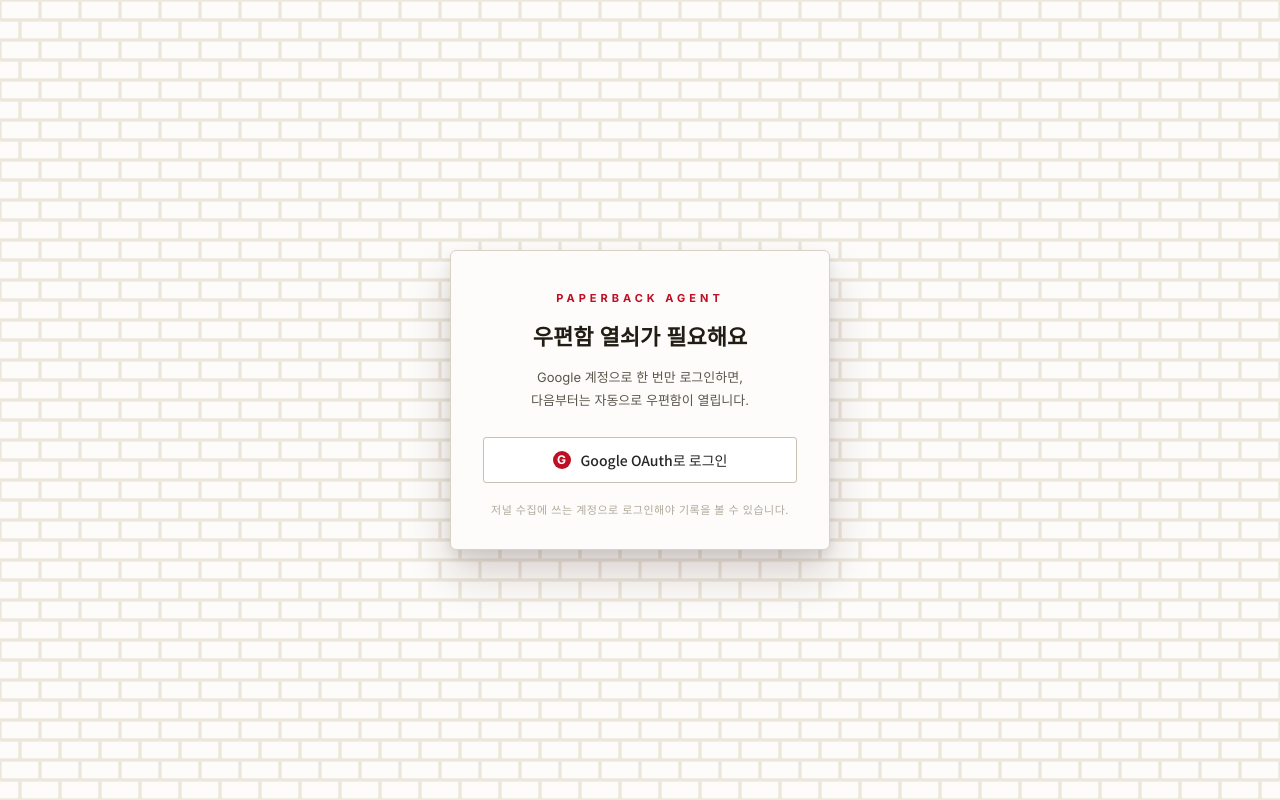
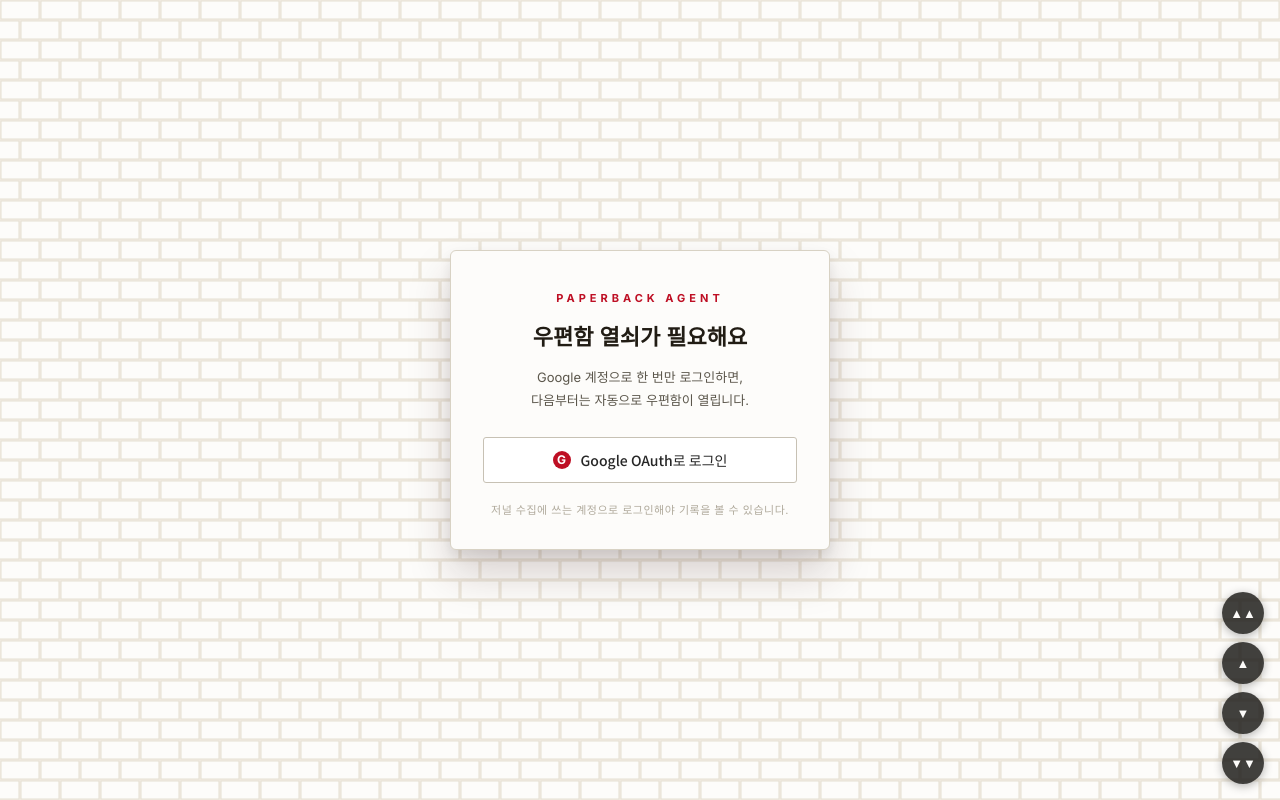
Before and after one commit to imss00/sw_digital_soKKrates, a React (Vite) app in the folder FE/: page / in a window 1280 px wide. Built offline with nearby package versions, Linux system fonts and the light colour scheme; a web font is replaced by a local one.

Commit message:
fix(FE): iframe 임베드 스크롤 우회용 버튼 추가 + node_modules untrack

```diff
--- a/FE/src/App_realistic.jsx
+++ b/FE/src/App_realistic.jsx
@@ -1054,6 +1054,7 @@ export default function App() {
             await startGoogleOAuthLogin();
           }}
         />
+        <ScrollNudge />
       </>
     );
   }
@@ -1079,7 +1080,66 @@ export default function App() {
           autoPrint={autoPrint}
         />
       )}
+      <ScrollNudge />
     </>
+  );
+}
+
+/* ═════════════════════════════════════════════
+   Dacon 코드공유 등 iframe 임베드에서 마우스 휠/트랙패드 스크롤이
+   막히는 경우를 위한 우회용 스크롤 버튼.
+   window.scrollBy는 스크립트로 직접 스크롤 위치를 옮기는 것이라
+   휠 이벤트가 막힌 상황에서도 동작할 가능성이 있음.
+═════════════════════════════════════════════ */
+function ScrollNudge() {
+  const scrollBy = (amount) => {
+    window.scrollBy({ top: amount, behavior: "smooth" });
+  };
+  const scrollToEdge = (edge) => {
+    const target = edge === "top" ? 0 : document.documentElement.scrollHeight;
+    window.scrollTo({ top: target, behavior: "smooth" });
+  };
+  return (
+    <div className="scroll-nudge" aria-hidden={false}>
+      <button
+        type="button"
+        className="scroll-nudge-btn"
+        onClick={() => scrollToEdge("top")}
+        onDoubleClick={() => scrollToEdge("top")}
+        title="맨 위로"
+        aria-label="맨 위로 스크롤"
+      >
+        ▲▲
+      </button>
+      <button
+        type="button"
+        className="scroll-nudge-btn"
+        onClick={() => scrollBy(-400)}
+        title="위로"
+        aria-label="위로 스크롤"
+      >
+        ▲
+      </button>
+      <button
+        type="button"
+        className="scroll-nudge-btn"
+        onClick={() => scrollBy(400)}
+        title="아래로"
+        aria-label="아래로 스크롤"
+      >
+        ▼
+      </button>
+      <button
+        type="button"
+        className="scroll-nudge-btn"
+        onClick={() => scrollToEdge("bottom")}
+        onDoubleClick={() => scrollToEdge("bottom")}
+        title="맨 아래로"
+        aria-label="맨 아래로 스크롤"
+      >
+        ▼▼
+      </button>
+    </div>
   );
 }
 
@@ -1473,6 +1533,36 @@ body { min-height: 100vh; }
   backdrop-filter: blur(8px);
 }
 
+/* ═══ 스크롤 우회 버튼 (iframe 임베드용) ═══ */
+.scroll-nudge {
+  position: fixed;
+  right: 16px;
+  bottom: 16px;
+  z-index: 99999;
+  display: flex;
+  flex-direction: column;
+  gap: 8px;
+}
+.scroll-nudge-btn {
+  width: 42px;
+  height: 42px;
+  border-radius: 50%;
+  border: none;
+  background: rgba(24, 22, 20, 0.82);
+  color: #fdfcfa;
+  font-size: 13px;
+  line-height: 1;
+  cursor: pointer;
+  box-shadow: 0 2px 10px rgba(0, 0, 0, 0.3);
+  transition: background 0.15s ease, transform 0.1s ease;
+}
+.scroll-nudge-btn:hover {
+  background: rgba(24, 22, 20, 0.95);
+}
+.scroll-nudge-btn:active {
+  transform: scale(0.92);
+}
+
 /* ═══ 로그인 화면 ═══ */
 .login-bg {
   min-height: 100vh;
```
